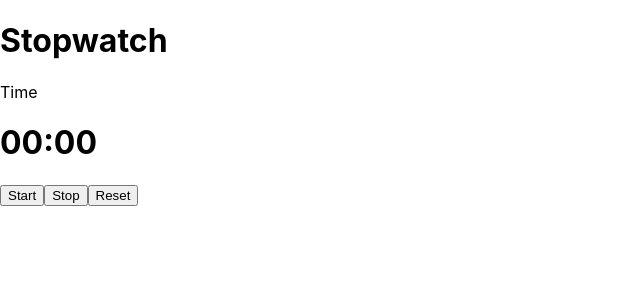
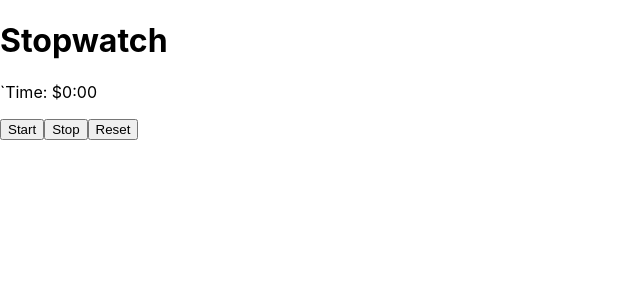
Before and after one commit to sourav35813/stopwatch, a React (Create React App) app in the folder stopwatch/: page / in a window 1280 px wide. Shown: the top 300 px of the page, without its empty margins (0-640 px from the left). Built offline with nearby package versions, Linux system fonts and the light colour scheme.

Commit message:
8th commit

```diff
--- a/stopwatch/src/component/index.js
+++ b/stopwatch/src/component/index.js
@@ -45,9 +45,9 @@ class Stopwatch extends Component {
       const {timeElapsedInSeconds} = this.state
       const minutes = Math.floor(timeElapsedInSeconds / 60)
 
-      if (minutes < 10) {
-        return `0${minutes}`
-      }
+    //   if (minutes < 10) {
+    //     return `0${minutes}`
+    //   }
       return minutes
     }
 
@@ -66,9 +66,9 @@ class Stopwatch extends Component {
                   src="https://assets.ccbp.in/frontend/react-js/stopwatch-timer.png"
                   alt="stopwatch"
                 /> */}
-                <p className="heading">Time</p>
+                <p className="stopwatch-timer">`Time: ${time}</p>
               </div>
-              <h1 className="stopwatch-timer">{time}</h1>
+              {/* <h1 className="stopwatch-timer">{time}</h1> */}
               <div className="timer-buttons">
                 <button
                   type="button"
```
